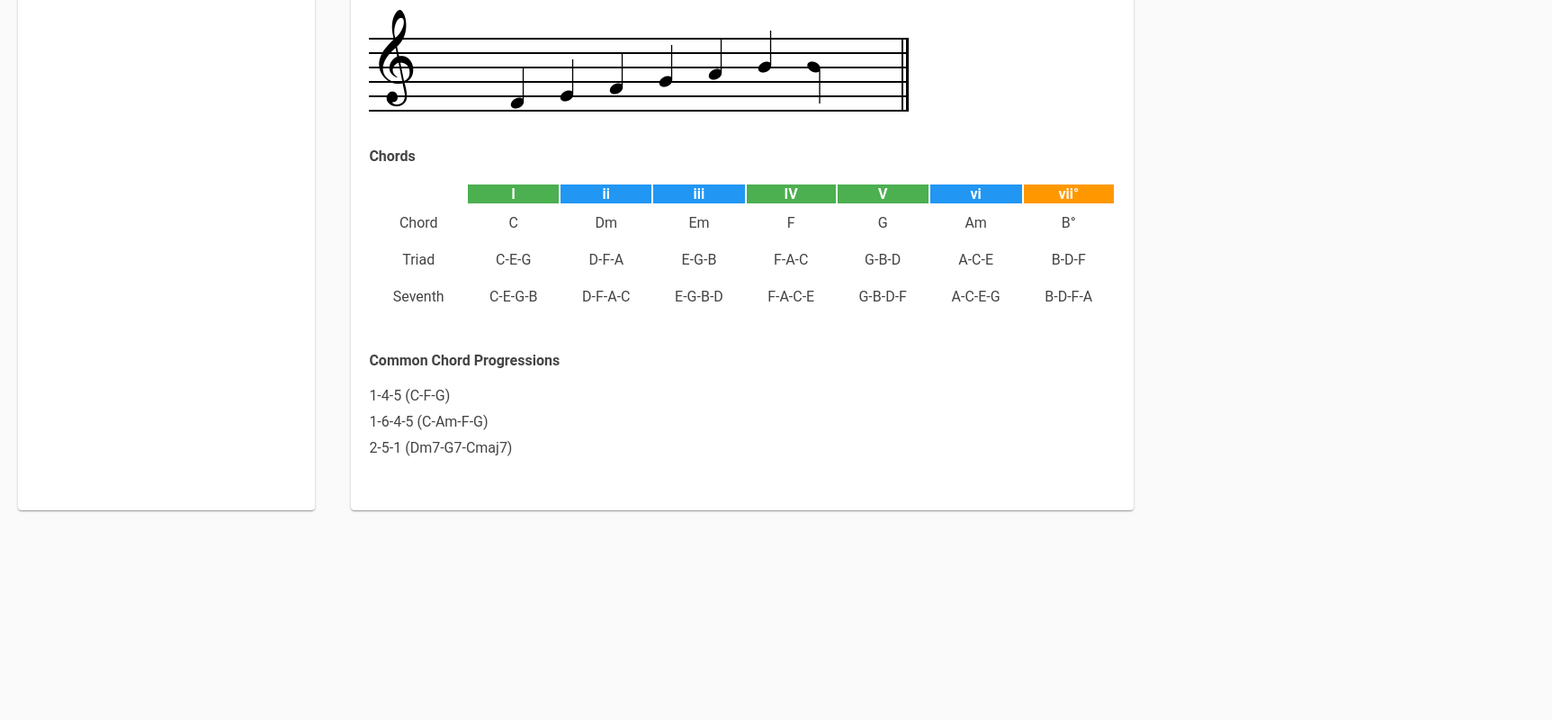
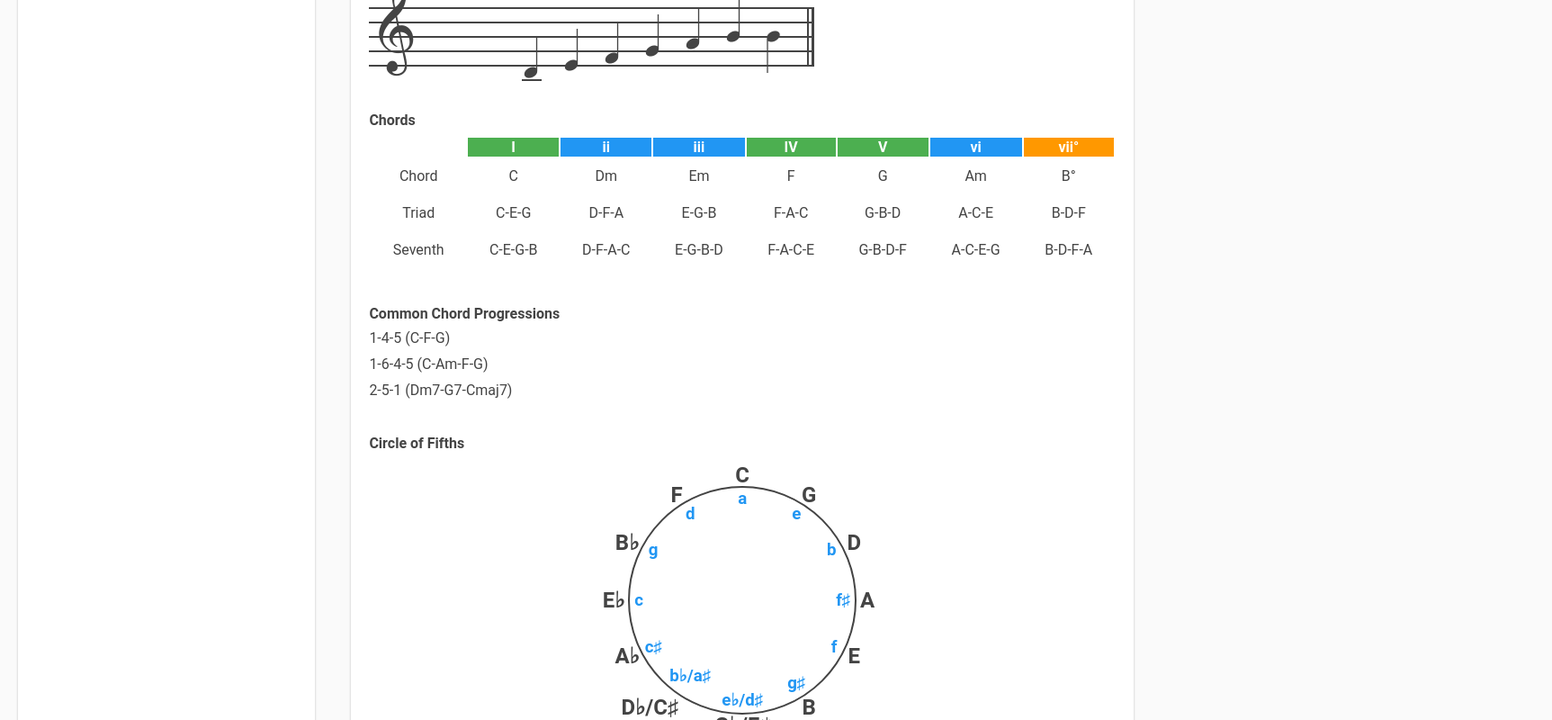
Before and after one commit to helit/henlit.se, a Next.js app: page /music-theory in a window 1280 px wide. Shown: the part 300-1100 px from the top of the page at 90% size, 1725 px wide, since content can reach past the window. Before the commit the page ends 887 px from the top, so only its background shows below. Built offline with nearby package versions, Linux system fonts and the light colour scheme.

Commit message:
Add Circle of Fifths

```diff
--- /dev/null
+++ b/components/music/CircleOfFifths.js
@@ -0,0 +1,82 @@
+import styled from "styled-components";
+import { Colors } from "../Styles";
+
+const Wrapper = styled.div`
+  padding: 30px;
+`;
+
+const Circle = styled.div`
+  position: relative;
+  width: 250px;
+  height: 250px;
+  margin: auto;
+  border-radius: 50%;
+  border: 2px solid ${Colors.darkGrey};
+`;
+
+const MajorKey = styled.h2`
+  position: absolute;
+  text-align: center;
+  line-height: 28px;
+  margin: 0;
+  color: ${Colors.darkGrey};
+  width: 64px;
+  height: 28px;
+  top: ${props => props.pos.keyPosY};
+  left: ${props => props.pos.keyPosX};
+`;
+
+const MinorKey = styled.h3`
+  position: absolute;
+  color: ${Colors.blue};
+  text-align: center;
+  line-height: 28px;
+  margin: 0;
+  width: 64px;
+  height: 28px;
+  top: ${props => props.pos.relativeKeyPosY};
+  left: ${props => props.pos.relativeKeyPosX};
+`;
+
+export default class CircleOfFifths extends React.Component {
+
+  RenderMajorKeys(keys) {
+    let data = [];
+
+    for (let i = 0; i < keys.length; i++) {
+      data.push(
+        <MajorKey key={i} pos={keys[i].pos}>
+          {keys[i].name}
+        </MajorKey>
+      );
+    }
+
+    return data;
+  }
+
+  RenderMinorKeys(keys) {
+    let data = [];
+
+    for (let i = 0; i < keys.length; i++) {
+      data.push(
+        <MinorKey key={i} pos={keys[i].pos}>
+          {keys[i].relativeKeyName}
+        </MinorKey>
+      );
+    }
+
+    return data;
+  }
+
+  render() {
+    const { keys } = this.props;
+    return (
+      <Wrapper>
+        <Circle>
+          {this.RenderMajorKeys(keys)}
+          {this.RenderMinorKeys(keys)}
+        </Circle>
+      </Wrapper>
+    );
+  };
+}
--- a/components/music/MusicStaff.js
+++ b/components/music/MusicStaff.js
@@ -16,10 +16,10 @@ import {
 } from "../music/MusicSymbols";
 
 const Wrapper = styled.div`
-  color: ${Colors.black};
+  color: ${Colors.darkGrey};
   position: relative;
-  margin-top: 40px;
-  margin-bottom: 40px;
+  margin-top: 30px;
+  margin-bottom: 50px;
 `;
 
 export default class MusicStaff extends React.Component {
@@ -27,9 +27,7 @@ export default class MusicStaff extends React.Component {
     let lines = [];
 
     for (let i = 0; i < count; i++) {
-      lines.push(
-        <Line />
-      );
+      lines.push(<Line key={i} />);
     }
 
     return lines;
@@ -40,9 +38,7 @@ export default class MusicStaff extends React.Component {
       let sharps = [];
 
       for (let i = 0; i < sharpCount; i++) {
-        sharps.push(
-          <Sharp src={sharpImg} position={SharpSteps[i]} index={i} />
-        );
+        sharps.push(<Sharp key={i} position={SharpSteps[i]} index={i} />);
       }
 
       return sharps;
@@ -52,9 +48,7 @@ export default class MusicStaff extends React.Component {
       let flats = [];
 
       for (let i = 0; i < flatCount; i++) {
-        flats.push(
-          <Flat src={flatImg} position={FlatSteps[i]} index={i} />
-        );
+        flats.push(<Flat key={i} position={FlatSteps[i]} index={i} />);
       }
 
       return flats;
@@ -73,41 +67,41 @@ export default class MusicStaff extends React.Component {
 
       // Check if note should have ledger.
       switch (octaves[i]) {
-        case 'B3':
-        case 'C4':
-        case 'A5':
+        case "B3":
+        case "C4":
+        case "A5":
           hasLedger = true;
           break;
       }
 
       // Check position of ledger.
       switch (octaves[i]) {
-        case 'B3':
-          ledgerPos = 66;
+        case "B3":
+          ledgerPos = 50;
           break;
-        case 'A5':
+        case "A5":
           ledgerPos = 20;
           break;
-        case 'C4':
+        case "C4":
           ledgerPos = 58;
           break;
       }
 
       // Check if note should be flipped.
       switch (octaves[i]) {
-        case 'B4':
-        case 'C5':
-        case 'D5':
-        case 'E5':
-        case 'F5':
-        case 'G5':
-        case 'A5':
+        case "B4":
+        case "C5":
+        case "D5":
+        case "E5":
+        case "F5":
+        case "G5":
+        case "A5":
           flipped = true;
           break;
       }
 
       notes.push(
-        <NoteWrapper octave={octaves[i]} index={i}>
+        <NoteWrapper key={i} octave={octaves[i]} index={i}>
           {hasLedger && <LedgerLine position={ledgerPos} />}
           <QuarterNote flipped={flipped} />
         </NoteWrapper>
@@ -123,11 +117,9 @@ export default class MusicStaff extends React.Component {
       <Wrapper>
         {this.RenderNotes(octaves)}
         <GClef />
-        <Signature>
-          {this.RenderSignature(sharps, flats)}
-        </Signature>
+        <Signature>{this.RenderSignature(sharps, flats)}</Signature>
         <Staff>
-          {this.RenderStaffLines(6)}
+          {this.RenderStaffLines(5)}
           <FinalBarline />
         </Staff>
       </Wrapper>
--- a/components/music/MusicSymbols.js
+++ b/components/music/MusicSymbols.js
@@ -20,29 +20,13 @@ const noteSteps = {
   A5: -36
 };
 
-export const SharpSteps = [
-  -21,
-  3,
-  -29,
-  -5,
-  19,
-  -13,
-  11
-];
+export const SharpSteps = [-21, 3, -29, -5, 19, -13, 11];
 
-export const FlatSteps = [
-  -3,
-  -27,
-  5,
-  -19,
-  13,
-  -11,
-  21
-];
+export const FlatSteps = [-3, -27, 5, -19, 13, -11, 21];
 
 export const Staff = styled.div`
   position: relative;
-  width: 600px;
+  width: 495px;
 `;
 
 export const FinalBarline = styled.div`
@@ -51,14 +35,14 @@ export const FinalBarline = styled.div`
   right: 0;
   height: 100%;
   width: 3px;
-  border-right: 3px solid ${Colors.black};
-  border-left: 2px solid ${Colors.black};
+  border-right: 3px solid ${Colors.darkGrey};
+  border-left: 2px solid ${Colors.darkGrey};
 `;
 
 export const Line = styled.div`
   height: 2px;
   margin-bottom: 14px;
-  background-color: ${Colors.black};
+  background-color: ${Colors.darkGrey};
 `;
 
 export const GClef = styled.span`
@@ -81,7 +65,7 @@ export const Signature = styled.div`
 
 export const QuarterNote = styled.span`
   position: absolute;
-  ${props => props.flipped && "transform: scaleY(-1);"}
+  ${props => props.flipped && "transform: rotateX(180deg) rotateY(180deg);"}
   &:before {
     content: "\\1D15F";
     font-size: 60px;
@@ -91,15 +75,15 @@ export const QuarterNote = styled.span`
 export const NoteWrapper = styled.div`
   position: relative;
   top: ${props => props.octave && `${noteSteps[props.octave]}px`};
-  left: ${props => (props.index > 0 ? `${155 + 55 * props.index}px` : "155px")};
+  left: ${props => (props.index > 0 ? `${170 + 45 * props.index}px` : "170px")};
 `;
 
 export const LedgerLine = styled.div`
   position: absolute;
   top: ${props => props.position && `${props.position}px`};
   height: 2px;
-  width: 23px;
-  background-color: ${Colors.black};
+  width: 22px;
+  background-color: ${Colors.darkGrey};
 `;
 
 export const Sharp = styled.span`
--- a/components/music/MusicTable.js
+++ b/components/music/MusicTable.js
@@ -1,5 +1,6 @@
 import { Table, Td, Th, ListItem } from "../Styles";
-import MusicStaff from "../music/MusicStaff"
+import MusicStaff from "../music/MusicStaff";
+import CircleOfFifths from "../music/CircleOfFifths";
 import styled from "styled-components";
 
 const Section = styled.div`
@@ -7,12 +8,8 @@ const Section = styled.div`
 `;
 
 export default class MusicTable extends React.Component {
-  constructor(props) {
-    super(props);
-  }
-
   render() {
-    const { currentKey } = this.props;
+    const { currentKey, keyData } = this.props;
     return (
       <div>
         <h3>{currentKey.meta.name + " " + currentKey.meta.quality}</h3>
@@ -38,7 +35,8 @@ export default class MusicTable extends React.Component {
           <MusicStaff
             octaves={currentKey.octaves}
             sharps={currentKey.sharps}
-            flats={currentKey.flats}/>
+            flats={currentKey.flats}
+          />
         </Section>
         <Section>
           <h4>Chords</h4>
@@ -69,7 +67,9 @@ export default class MusicTable extends React.Component {
               <tr>
                 <Td>Seventh</Td>
                 {currentKey.chords.map((chord, index) => (
-                  <Td key={index.toString()}>{`${chord.triad}-${chord.seventh}`}</Td>
+                  <Td key={index.toString()}>{`${chord.triad}-${
+                    chord.seventh
+                  }`}</Td>
                 ))}
               </tr>
             </tbody>
@@ -83,6 +83,10 @@ export default class MusicTable extends React.Component {
             ))}
           </ul>
         </Section>
+        <Section>
+          <h4>Circle of Fifths</h4>
+          <CircleOfFifths keys={keyData.circleOfFifths.keys} />
+        </Section>
       </div>
     );
   }
--- a/pages/_document.js
+++ b/pages/_document.js
@@ -25,8 +25,12 @@ const resetStyles = `
 `;
 
 const globalStyles = `
-  h1, h2, h3, h4, h5, h6 {
+  h1, h2, h3 {
     margin-bottom: 20px;
+  }
+
+  h4, h5, h6 {
+    margin-bottom: 8px;
   }
 `;
 
--- a/pages/music-theory.js
+++ b/pages/music-theory.js
@@ -18,13 +18,12 @@ export default class MusicTheory extends React.Component {
     this.msg = '';
   }
 
-  handleSelection = selection => {
-    const isMinor = this.state.minor;
+  handleSelection = (selection, isMinor) => {
     const key = selection.value;
     const currentKey = keyData.keys[isMinor ? 'minor' : 'major'][key];
 
     if (!currentKey) {
-      this.msg = 'No data found';
+      this.msg = 'This key does not exist.';
     } else if (currentKey == []) {
       this.msg = 'Select a key';
     }
@@ -41,7 +40,6 @@ export default class MusicTheory extends React.Component {
 
   render() {
     const { title, currentKey } = this.state;
-    console.log(currentKey);
 
     return (
       <Layout title={title}>
@@ -54,7 +52,7 @@ export default class MusicTheory extends React.Component {
           </SideMenu>
           {currentKey && currentKey.length !== 0 ? (
             <Content>
-              <MusicTable currentKey={currentKey} />
+              <MusicTable currentKey={currentKey} keyData={keyData} />
             </Content>
           ) : (
             <Content>
```
Also changed, not shown: components/Layout.js (+6 -2 lines), components/Styles.js (+5 -5 lines), components/music/Filters.js (+40 -47 lines), data/keyData.json.
